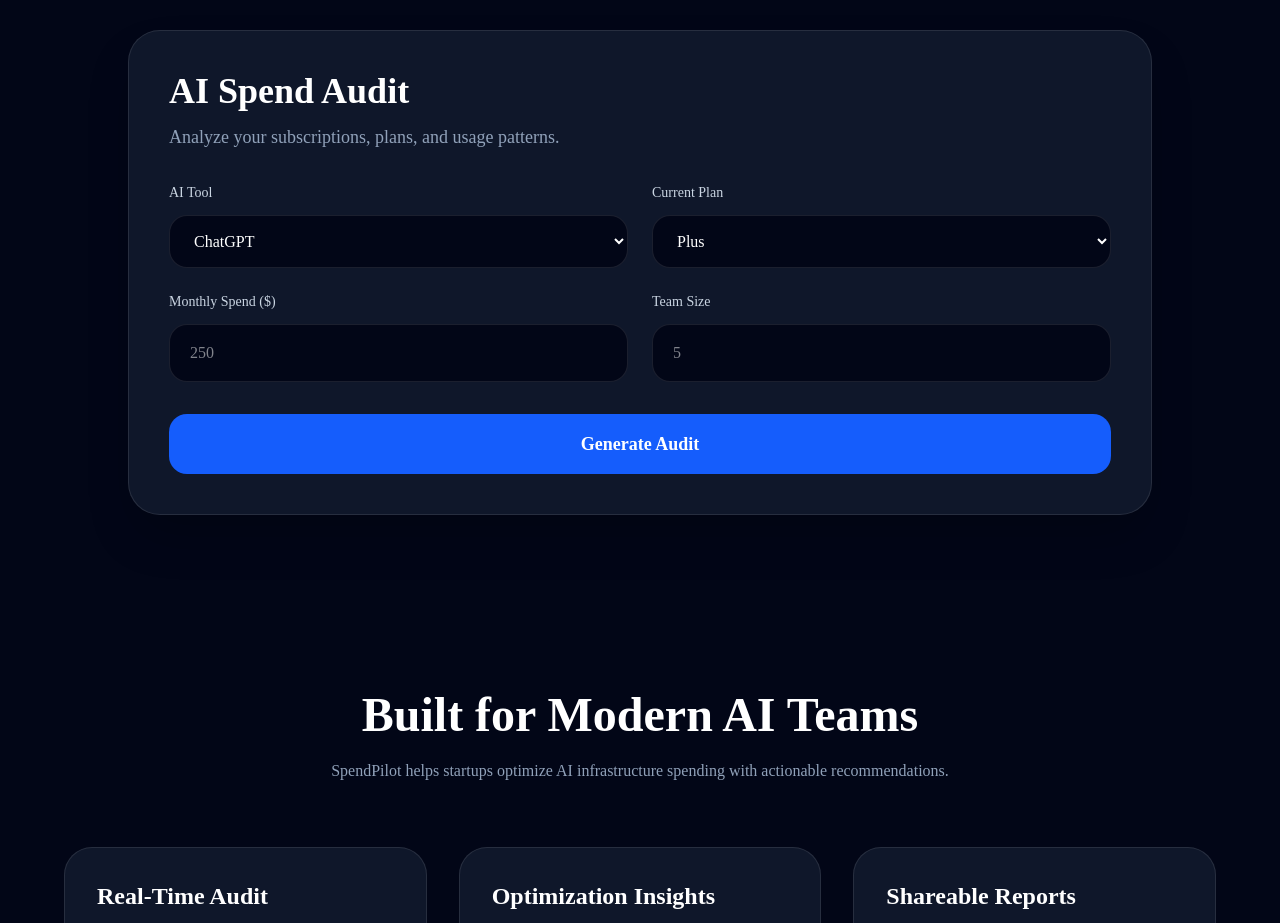
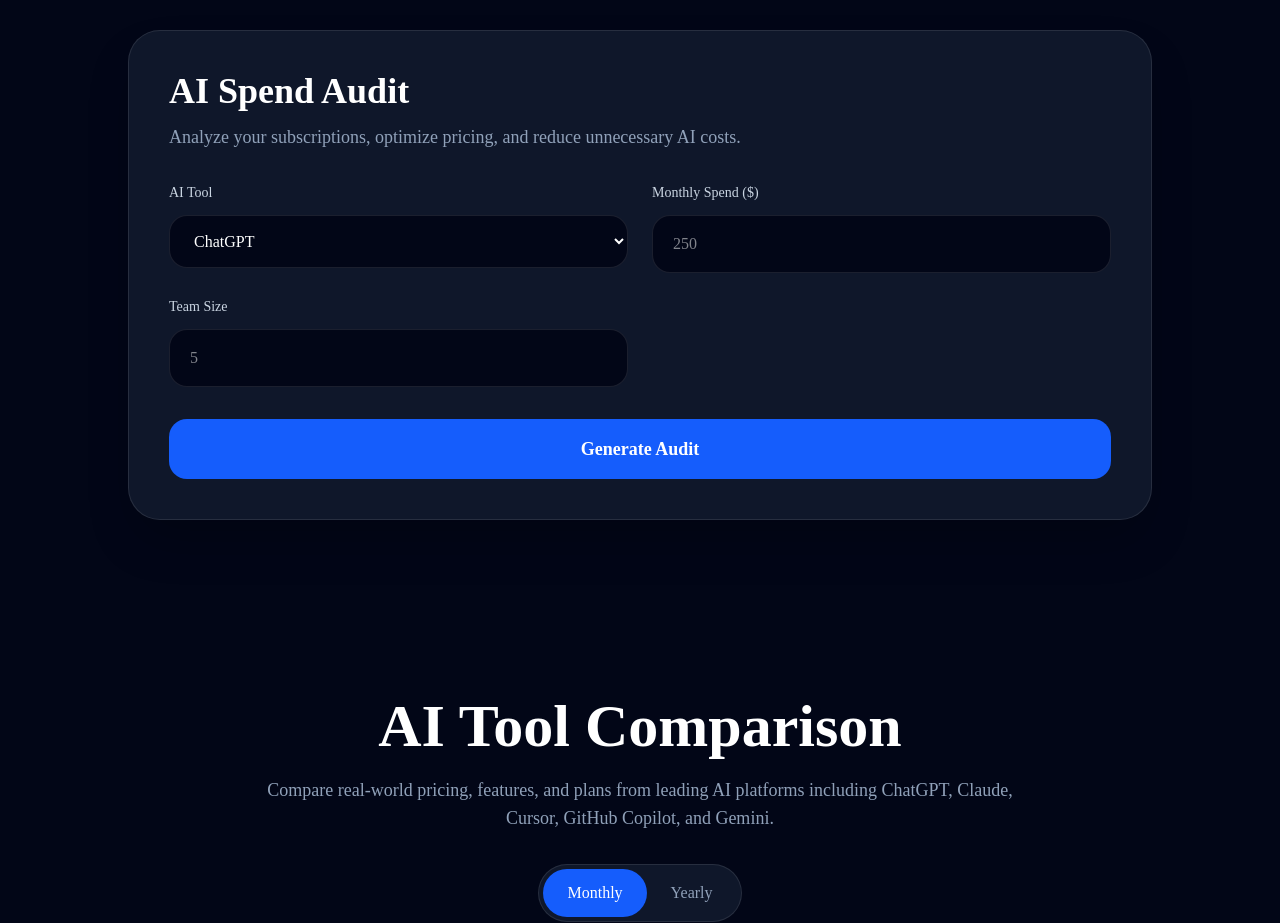
Before and after one commit to harshrajsinhvaghela7586/spendpilot-ai-audit, a Next.js app: page / in a window 1280 px wide. Shown: the part 800-1723 px from the top of the page. Built offline with nearby package versions, Linux system fonts and the light colour scheme.

Commit message:
feat: implement AI pricing comparison and audit improvements

```diff
--- a/src/app/page.tsx
+++ b/src/app/page.tsx
@@ -3,10 +3,12 @@
 import Hero from "@/components/audit/hero";
 import SpendForm from "@/components/forms/spend-form";
 import Features from "@/components/audit/features";
+import Comparison from "@/components/audit/comparison";
 
 export default function Home() {
   return (
     <main className="min-h-screen bg-[#020617] text-white overflow-hidden">
+
       <Navbar />
 
       <Hero />
@@ -17,9 +19,12 @@
         </div>
       </section>
 
+      <Comparison />
+
       <Features />
 
       <Footer />
+
     </main>
   );
 }
--- a/src/components/audit/comparison.tsx
+++ b/src/components/audit/comparison.tsx
@@ -1,121 +1,295 @@
+"use client";
+
+import { useState } from "react";
+
+const pricingData = {
+  monthly: [
+    {
+      tool: "ChatGPT",
+      plan: "Plus",
+      price: "₹1,999/mo",
+      description: "Best for creators, developers, and productivity.",
+      features: [
+        "Advanced models",
+        "Expanded memory",
+        "Deep research",
+        "Projects & custom GPTs",
+        "Codex coding agent",
+      ],
+      highlight: true,
+    },
+    {
+      tool: "Claude",
+      plan: "Pro",
+      price: "$17/mo",
+      description: "Great for research, writing, and reasoning.",
+      features: [
+        "Claude Code",
+        "Deep analysis",
+        "Extended thinking",
+        "Higher usage limits",
+        "Memory across chats",
+      ],
+    },
+    {
+      tool: "Cursor",
+      plan: "Individual",
+      price: "$20/mo",
+      description: "AI-first coding environment for developers.",
+      features: [
+        "Cloud agents",
+        "MCPs & hooks",
+        "Frontier AI models",
+        "Bugbot support",
+        "Extended limits",
+      ],
+    },
+    {
+      tool: "GitHub Copilot",
+      plan: "Pro",
+      price: "$10/mo",
+      description: "Best coding assistant integrated with VS Code.",
+      features: [
+        "Cloud agent",
+        "Code review",
+        "Unlimited suggestions",
+        "GPT-5 mini",
+        "Claude & Codex support",
+      ],
+    },
+    {
+      tool: "Gemini",
+      plan: "Google AI Pro",
+      price: "₹1,950/mo",
+      description: "Google AI ecosystem with Gemini 3 Pro.",
+      features: [
+        "Gemini 3 Pro",
+        "Deep Research",
+        "NotebookLM",
+        "Google Flow",
+        "5TB Storage",
+      ],
+    },
+  ],
+
+  yearly: [
+    {
+      tool: "ChatGPT",
+      plan: "Plus",
+      price: "₹23,988/yr",
+      description: "Annual productivity AI subscription.",
+      features: [
+        "Advanced models",
+        "Expanded memory",
+        "Deep research",
+        "Projects & custom GPTs",
+        "Codex coding agent",
+      ],
+      highlight: true,
+    },
+    {
+      tool: "Claude",
+      plan: "Pro",
+      price: "$204/yr",
+      description: "Claude yearly plan with savings.",
+      features: [
+        "Claude Code",
+        "Deep analysis",
+        "Extended thinking",
+        "Higher usage limits",
+        "Memory across chats",
+      ],
+    },
+    {
+      tool: "Cursor",
+      plan: "Individual",
+      price: "$192/yr",
+      description: "Cursor yearly discounted pricing.",
+      features: [
+        "Cloud agents",
+        "MCPs & hooks",
+        "Frontier AI models",
+        "Bugbot support",
+        "Extended limits",
+      ],
+    },
+    {
+      tool: "GitHub Copilot",
+      plan: "Pro",
+      price: "$100/yr",
+      description: "Copilot Pro annual subscription.",
+      features: [
+        "Cloud agent",
+        "Code review",
+        "Unlimited suggestions",
+        "GPT-5 mini",
+        "Claude & Codex support",
+      ],
+    },
+    {
+      tool: "Gemini",
+      plan: "Google AI Pro",
+      price: "₹19,500/yr",
+      description: "Google AI yearly savings plan.",
+      features: [
+        "Gemini 3 Pro",
+        "Deep Research",
+        "NotebookLM",
+        "Google Flow",
+        "5TB Storage",
+      ],
+    },
+  ],
+};
+
 export default function Comparison() {
+  const [billing, setBilling] = useState<"monthly" | "yearly">("monthly");
 
-  const tools = [
-    {
-      name: "ChatGPT",
-      price: "$24/mo",
-      bestFor: "Research & Productivity",
-      users: "Teams & Professionals",
-    },
-
-    {
-      name: "Claude",
-      price: "$17/mo",
-      bestFor: "Reasoning & Long Context",
-      users: "Writers & Analysts",
-    },
-
-    {
-      name: "Cursor",
-      price: "$20/mo",
-      bestFor: "AI Coding",
-      users: "Developers",
-    },
-
-    {
-      name: "Copilot",
-      price: "$10/mo",
-      bestFor: "Code Completion",
-      users: "Engineering Teams",
-    },
-
-    {
-      name: "Gemini",
-      price: "$24/mo",
-      bestFor: "Google Ecosystem",
-      users: "Productivity Users",
-    },
-  ];
+  const plans = pricingData[billing];
 
   return (
-
-    <section className="px-6 py-24">
-
+    <section className="px-6 py-24 bg-[#020617]">
       <div className="max-w-7xl mx-auto">
 
         <div className="text-center mb-16">
-
           <h2 className="text-5xl md:text-6xl font-bold">
             AI Tool Comparison
           </h2>
 
           <p className="text-slate-400 mt-5 text-lg max-w-3xl mx-auto">
-            Compare leading AI subscriptions and identify the most cost-effective setup for your workflow.
+            Compare real-world pricing, features, and plans from leading AI platforms
+            including ChatGPT, Claude, Cursor, GitHub Copilot, and Gemini.
           </p>
 
+          <div className="mt-8 inline-flex bg-[#0f172a] border border-white/10 rounded-full p-1">
+            <button
+              onClick={() => setBilling("monthly")}
+              className={`px-6 py-3 rounded-full transition font-medium ${
+                billing === "monthly"
+                  ? "bg-blue-600 text-white"
+                  : "text-slate-400"
+              }`}
+            >
+              Monthly
+            </button>
+
+            <button
+              onClick={() => setBilling("yearly")}
+              className={`px-6 py-3 rounded-full transition font-medium ${
+                billing === "yearly"
+                  ? "bg-blue-600 text-white"
+                  : "text-slate-400"
+              }`}
+            >
+              Yearly
+            </button>
+          </div>
         </div>
 
-        <div className="grid md:grid-cols-5 gap-6">
+        <div className="grid md:grid-cols-2 xl:grid-cols-3 gap-8">
 
-          {tools.map((tool) => (
-
+          {plans.map((item, index) => (
             <div
-              key={tool.name}
-              className="bg-[#0f172a] border border-white/10 rounded-3xl p-6 hover:border-blue-500/40 transition"
+              key={index}
+              className={`relative rounded-[32px] border p-8 shadow-2xl transition hover:scale-[1.02]
+              ${
+                item.highlight
+                  ? "border-blue-500 bg-blue-500/10"
+                  : "border-white/10 bg-[#0f172a]"
+              }`}
             >
 
-              <h3 className="text-3xl font-bold">
-                {tool.name}
-              </h3>
+              {item.highlight && (
+                <div className="absolute top-5 right-5 bg-blue-600 text-white text-xs font-semibold px-3 py-1 rounded-full">
+                  Recommended
+                </div>
+              )}
 
-              <div className="mt-6">
-
-                <p className="text-slate-400 text-sm">
-                  Starting Price
+              <div className="mb-8">
+                <p className="text-blue-400 font-medium text-sm uppercase tracking-wider">
+                  {item.tool}
                 </p>
 
-                <h4 className="text-4xl font-bold mt-2">
-                  {tool.price}
+                <h3 className="text-3xl font-bold mt-3">
+                  {item.plan}
+                </h3>
+
+                <h4 className="text-5xl font-bold mt-6">
+                  {item.price}
                 </h4>
 
+                <p className="text-slate-400 mt-4 leading-relaxed">
+                  {item.description}
+                </p>
               </div>
 
-              <div className="mt-8 space-y-5">
+              <div className="space-y-4">
+                {item.features.map((feature, idx) => (
+                  <div
+                    key={idx}
+                    className="flex items-start gap-3"
+                  >
+                    <div className="w-2 h-2 rounded-full bg-green-400 mt-2" />
 
-                <div>
-
-                  <p className="text-slate-400 text-sm">
-                    Best For
-                  </p>
-
-                  <p className="mt-1 font-medium">
-                    {tool.bestFor}
-                  </p>
-
-                </div>
-
-                <div>
-
-                  <p className="text-slate-400 text-sm">
-                    Ideal Users
-                  </p>
-
-                  <p className="mt-1 font-medium">
-                    {tool.users}
-                  </p>
-
-                </div>
-
+                    <p className="text-slate-300">
+                      {feature}
+                    </p>
+                  </div>
+                ))}
               </div>
 
+              <button
+                className={`w-full mt-10 py-4 rounded-2xl font-semibold transition ${
+                  item.highlight
+                    ? "bg-blue-600 hover:bg-blue-700"
+                    : "bg-white/10 hover:bg-white/20"
+                }`}
+              >
+                View Plan
+              </button>
+
             </div>
+          ))}
+        </div>
 
-          ))}
+        <div className="mt-20 grid md:grid-cols-3 gap-6">
+
+          <div className="bg-[#0f172a] border border-white/10 rounded-3xl p-8">
+            <h3 className="text-2xl font-bold">
+              Best for Developers
+            </h3>
+
+            <p className="text-slate-400 mt-4 leading-relaxed">
+              Cursor and GitHub Copilot provide the strongest coding workflows,
+              AI autocomplete, agents, and IDE integrations.
+            </p>
+          </div>
+
+          <div className="bg-[#0f172a] border border-white/10 rounded-3xl p-8">
+            <h3 className="text-2xl font-bold">
+              Best for Research
+            </h3>
+
+            <p className="text-slate-400 mt-4 leading-relaxed">
+              Claude and Gemini Pro deliver advanced reasoning, long context,
+              and deep research capabilities.
+            </p>
+          </div>
+
+          <div className="bg-[#0f172a] border border-white/10 rounded-3xl p-8">
+            <h3 className="text-2xl font-bold">
+              Best Overall Value
+            </h3>
+
+            <p className="text-slate-400 mt-4 leading-relaxed">
+              ChatGPT Plus offers the most balanced combination of memory,
+              image generation, coding tools, and productivity features.
+            </p>
+          </div>
 
         </div>
 
       </div>
-
     </section>
   );
 }
--- a/src/components/forms/spend-form.tsx
+++ b/src/components/forms/spend-form.tsx
@@ -3,61 +3,32 @@
 import { useEffect, useState } from "react";
 import { generateAudit } from "@/lib/audit-engine";
 
-type AuditResult = {
-  severity: "high" | "medium" | "low";
-  recommendation: string;
-  optimizedPlan: string;
-  savings: number;
-  annualSavings: number;
-  reason: string;
-};
-
 export default function SpendForm() {
 
-  // INITIAL STATE WITH LOCAL STORAGE
+  const [tool, setTool] = useState("ChatGPT");
+  const [monthlySpend, setMonthlySpend] = useState("");
+  const [teamSize, setTeamSize] = useState("");
+  const [result, setResult] = useState<any>(null);
 
-  const [tool, setTool] = useState<string>(() => {
-    if (typeof window !== "undefined") {
-      return localStorage.getItem("tool") || "ChatGPT";
-    }
-    return "ChatGPT";
-  });
+  useEffect(() => {
 
-  const [plan, setPlan] = useState<string>(() => {
-    if (typeof window !== "undefined") {
-      return localStorage.getItem("plan") || "Plus";
-    }
-    return "Plus";
-  });
+    const savedTool = localStorage.getItem("tool");
+    const savedSpend = localStorage.getItem("monthlySpend");
+    const savedTeam = localStorage.getItem("teamSize");
 
-  const [monthlySpend, setMonthlySpend] = useState<string>(() => {
-    if (typeof window !== "undefined") {
-      return localStorage.getItem("monthlySpend") || "";
-    }
-    return "";
-  });
+    if (savedTool) setTool(savedTool);
+    if (savedSpend) setMonthlySpend(savedSpend);
+    if (savedTeam) setTeamSize(savedTeam);
 
-  const [teamSize, setTeamSize] = useState<string>(() => {
-    if (typeof window !== "undefined") {
-      return localStorage.getItem("teamSize") || "";
-    }
-    return "";
-  });
-
-  const [result, setResult] = useState<AuditResult | null>(null);
-
-  // SAVE TO LOCAL STORAGE
+  }, []);
 
   useEffect(() => {
 
     localStorage.setItem("tool", tool);
-    localStorage.setItem("plan", plan);
     localStorage.setItem("monthlySpend", monthlySpend);
     localStorage.setItem("teamSize", teamSize);
 
-  }, [tool, plan, monthlySpend, teamSize]);
-
-  // HANDLE AUDIT
+  }, [tool, monthlySpend, teamSize]);
 
   const handleAudit = () => {
 
@@ -65,37 +36,27 @@
       tool,
       Number(monthlySpend),
       Number(teamSize)
-    ) as AuditResult;
+    );
 
     setResult(audit);
   };
 
   return (
-
     <div className="bg-[#0f172a] border border-white/10 rounded-[32px] p-8 md:p-10 shadow-2xl">
 
-      {/* HEADER */}
-
       <div className="mb-8">
-
         <h2 className="text-4xl font-bold">
           AI Spend Audit
         </h2>
 
         <p className="text-slate-400 mt-3 text-lg">
-          Analyze your subscriptions, plans, and usage patterns.
+          Analyze your subscriptions, optimize pricing, and reduce unnecessary AI costs.
         </p>
-
       </div>
-
-      {/* FORM */}
 
       <div className="grid md:grid-cols-2 gap-6">
 
-        {/* TOOL */}
-
         <div>
-
           <label className="block mb-3 text-sm text-slate-300">
             AI Tool
           </label>
@@ -111,35 +72,9 @@
             <option>Copilot</option>
             <option>Gemini</option>
           </select>
-
         </div>
 
-        {/* PLAN */}
-
         <div>
-
-          <label className="block mb-3 text-sm text-slate-300">
-            Current Plan
-          </label>
-
-          <select
-            value={plan}
-            onChange={(e) => setPlan(e.target.value)}
-            className="w-full bg-[#020617] border border-white/10 rounded-2xl px-5 py-4 outline-none"
-          >
-            <option>Free</option>
-            <option>Plus</option>
-            <option>Pro</option>
-            <option>Business</option>
-            <option>Enterprise</option>
-          </select>
-
-        </div>
-
-        {/* MONTHLY SPEND */}
-
-        <div>
-
           <label className="block mb-3 text-sm text-slate-300">
             Monthly Spend ($)
           </label>
@@ -151,13 +86,9 @@
             placeholder="250"
             className="w-full bg-[#020617] border border-white/10 rounded-2xl px-5 py-4 outline-none"
           />
-
         </div>
 
-        {/* TEAM SIZE */}
-
         <div>
-
           <label className="block mb-3 text-sm text-slate-300">
             Team Size
           </label>
@@ -169,12 +100,9 @@
             placeholder="5"
             className="w-full bg-[#020617] border border-white/10 rounded-2xl px-5 py-4 outline-none"
           />
-
         </div>
 
       </div>
-
-      {/* BUTTON */}
 
       <button
         onClick={handleAudit}
@@ -183,53 +111,48 @@
         Generate Audit
       </button>
 
-      {/* RESULT */}
-
       {result && (
-
         <div className="mt-8 bg-blue-500/10 border border-blue-500/20 rounded-2xl p-6">
-
-          {/* SEVERITY */}
-
-          <div
-            className={`inline-flex px-4 py-2 rounded-full text-sm font-medium mb-6 ${
-              result.severity === "high"
-                ? "bg-red-500/10 text-red-400 border border-red-500/20"
-                : result.severity === "medium"
-                ? "bg-yellow-500/10 text-yellow-400 border border-yellow-500/20"
-                : "bg-green-500/10 text-green-400 border border-green-500/20"
-            }`}
-          >
-
-            {result.severity === "high"
-              ? "High Savings Opportunity"
-              : result.severity === "medium"
-              ? "Optimization Opportunity"
-              : "Well Optimized"}
-
-          </div>
 
           <h3 className="text-3xl font-bold mb-6">
             Audit Results
           </h3>
 
-          <div className="space-y-5">
+          <div className="space-y-6">
 
-            {/* RECOMMENDATION */}
-
-            <div className="bg-[#020617] rounded-2xl p-5 border border-white/10">
-
+            <div>
               <p className="text-slate-400 text-sm">
                 Recommendation
               </p>
 
-              <h4 className="text-2xl font-bold mt-2">
+              <h4 className="text-2xl font-semibold mt-2">
                 {result.recommendation}
               </h4>
+            </div>
+
+            <div className="grid md:grid-cols-2 gap-4">
+
+              <div className="bg-[#020617] rounded-2xl p-5 border border-white/10">
+                <p className="text-slate-400 text-sm">
+                  Monthly Savings
+                </p>
+
+                <h4 className="text-4xl font-bold text-green-400 mt-2">
+                  ${result.savings}
+                </h4>
+              </div>
+
+              <div className="bg-[#020617] rounded-2xl p-5 border border-white/10">
+                <p className="text-slate-400 text-sm">
+                  Annual Savings
+                </p>
+
+                <h4 className="text-4xl font-bold text-blue-400 mt-2">
+                  ${result.annualSavings}
+                </h4>
+              </div>
 
             </div>
-
-            {/* OPTIMIZED PLAN */}
 
             <div className="bg-[#020617] rounded-2xl p-5 border border-white/10">
 
@@ -237,46 +160,13 @@
                 Recommended Plan
               </p>
 
-              <h4 className="text-2xl font-bold mt-2">
+              <h4 className="text-3xl font-bold mt-2">
                 {result.optimizedPlan}
               </h4>
 
             </div>
 
-            {/* SAVINGS */}
-
-            <div className="grid md:grid-cols-2 gap-4">
-
-              <div className="bg-[#020617] rounded-2xl p-5 border border-white/10">
-
-                <p className="text-slate-400 text-sm">
-                  Monthly Savings
-                </p>
-
-                <h4 className="text-4xl font-bold text-green-400 mt-2">
-                  ${result.savings}
-                </h4>
-
-              </div>
-
-              <div className="bg-[#020617] rounded-2xl p-5 border border-white/10">
-
-                <p className="text-slate-400 text-sm">
-                  Annual Savings
-                </p>
-
-                <h4 className="text-4xl font-bold text-blue-400 mt-2">
-                  ${result.annualSavings}
-                </h4>
-
-              </div>
-
-            </div>
-
-            {/* REASON */}
-
             <div className="bg-[#020617] rounded-2xl p-5 border border-white/10">
-
               <p className="text-slate-400 text-sm mb-3">
                 Why This Recommendation?
               </p>
@@ -284,13 +174,11 @@
               <p className="text-slate-300 leading-relaxed">
                 {result.reason}
               </p>
-
             </div>
 
           </div>
 
         </div>
-
       )}
 
     </div>
```
Also changed, not shown: src/app/audit/[id]/page.tsx (renamed from src/components/audit/[id]/page.tsx).
